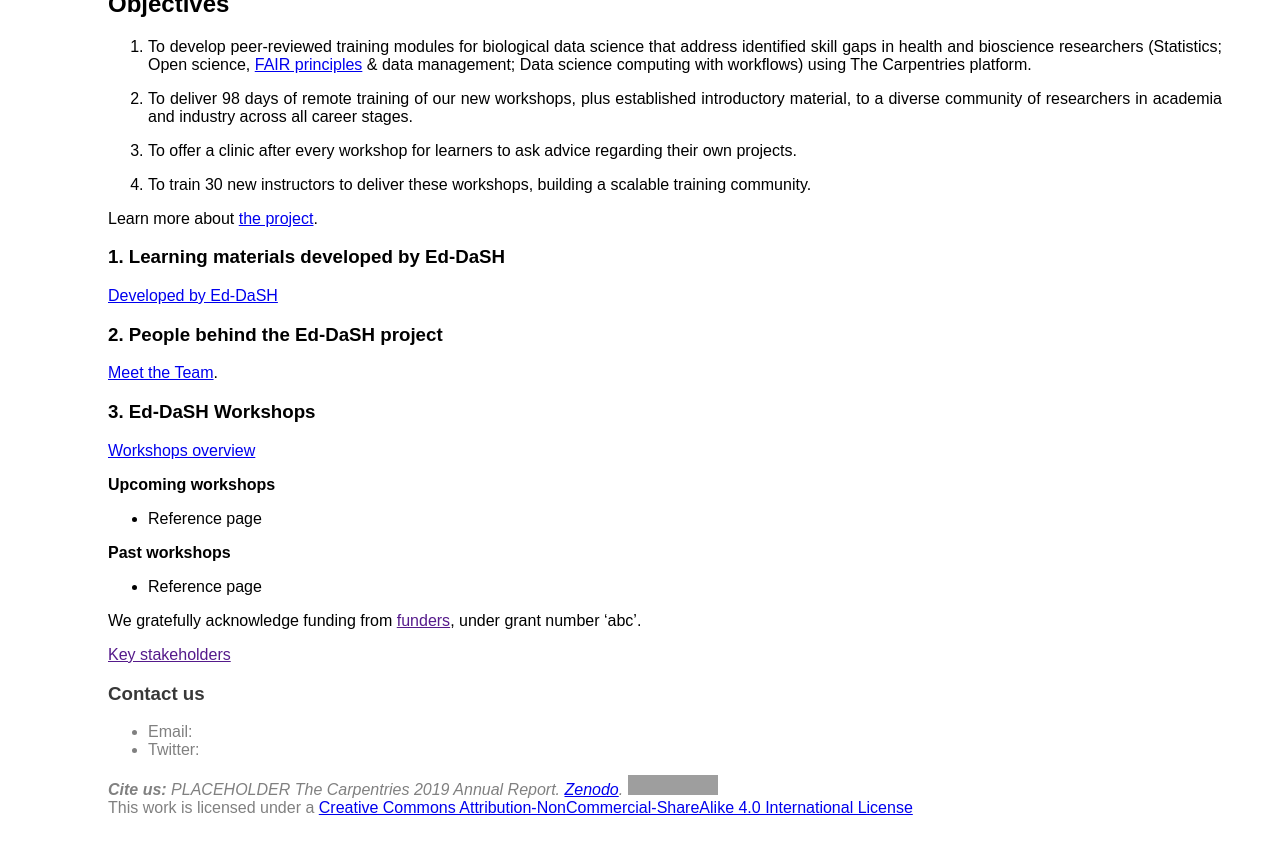
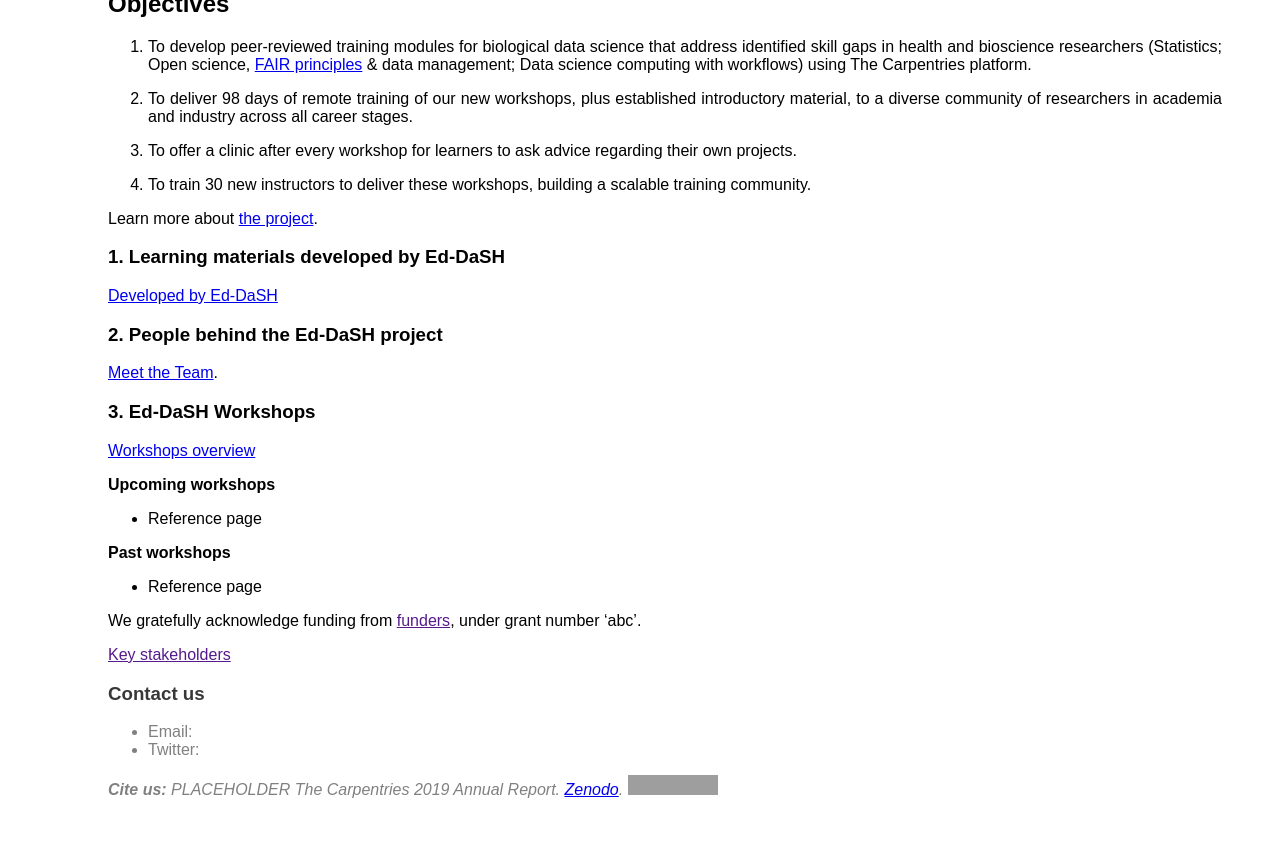
Before and after one commit to edcarp/Ed-DaSH, a Jekyll site: the page built from index.md, in a window 1280 px wide and 900 px high, scrolled down 614 px. Shown: the top 854 px of the window. Built offline with Jekyll 4.4.1, drawn with Linux system fonts in a browser that asks for light colours; grey boxes are pictures that could not be loaded.

Commit message:
Update footer.html

```diff
--- a/_includes/footer.html
+++ b/_includes/footer.html
@@ -1,6 +1,5 @@
 <font color="#808080">
 <em> <b>Cite us:</b> PLACEHOLDER The Carpentries 2019 Annual Report. <a href="https://doi.org/10.5281/zenodo.3840372">Zenodo</a>.</em>
 
-<a rel="license" href="http://creativecommons.org/licenses/by-nc-sa/4.0/"><img alt="Creative Commons License" style="border-width:0" src="https://i.creativecommons.org/l/by-nc-sa/4.0/88x31.png" /></a><br/>
-  This work is licensed under a <a rel="license" href="http://creativecommons.org/licenses/by-nc-sa/4.0/">Creative Commons Attribution-NonCommercial-ShareAlike 4.0 International License</a>
+<a rel="license" href="http://creativecommons.org/licenses/by-nc-sa/4.0/"><img alt="Creative Commons License" style="border-width:0" src="https://i.creativecommons.org/l/by-nc-sa/4.0/88x31.png" /></a>
 </font>
```
